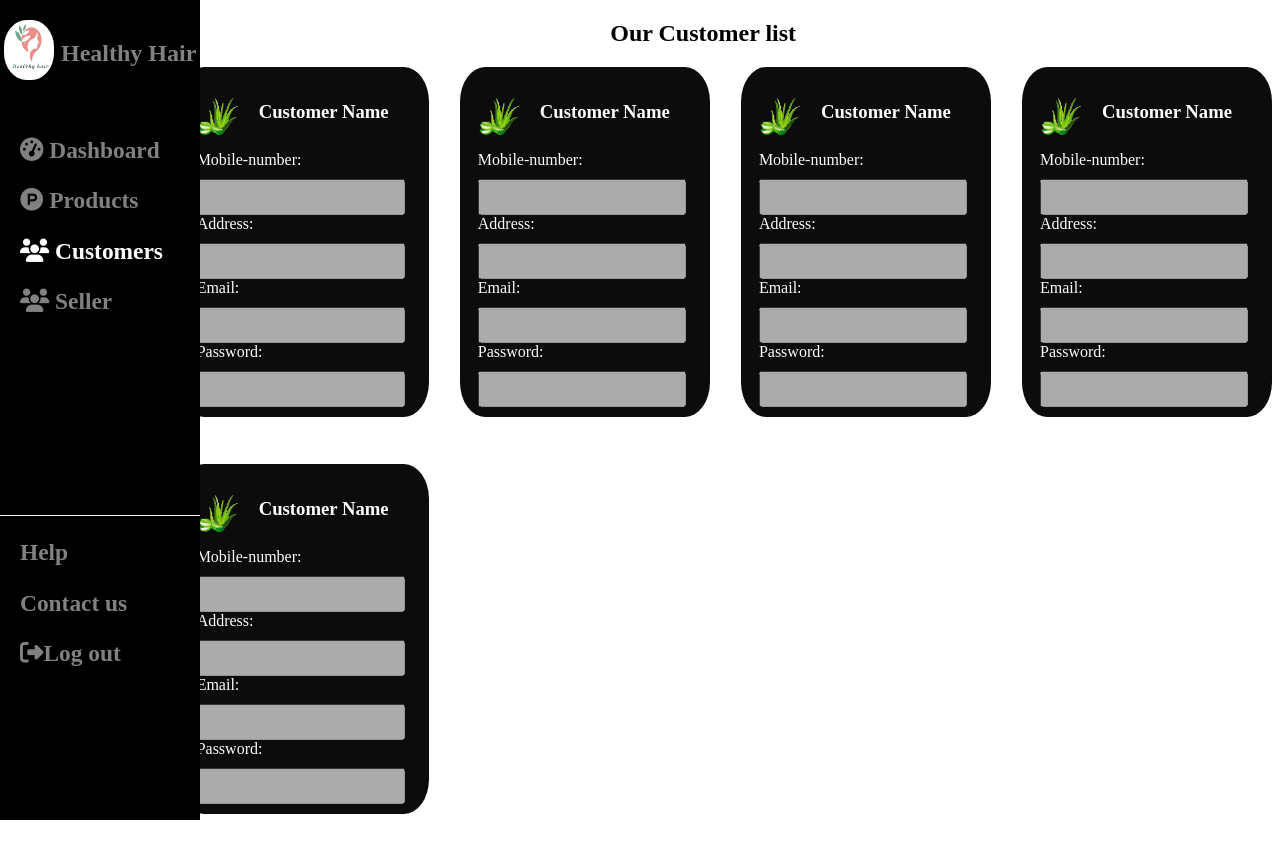
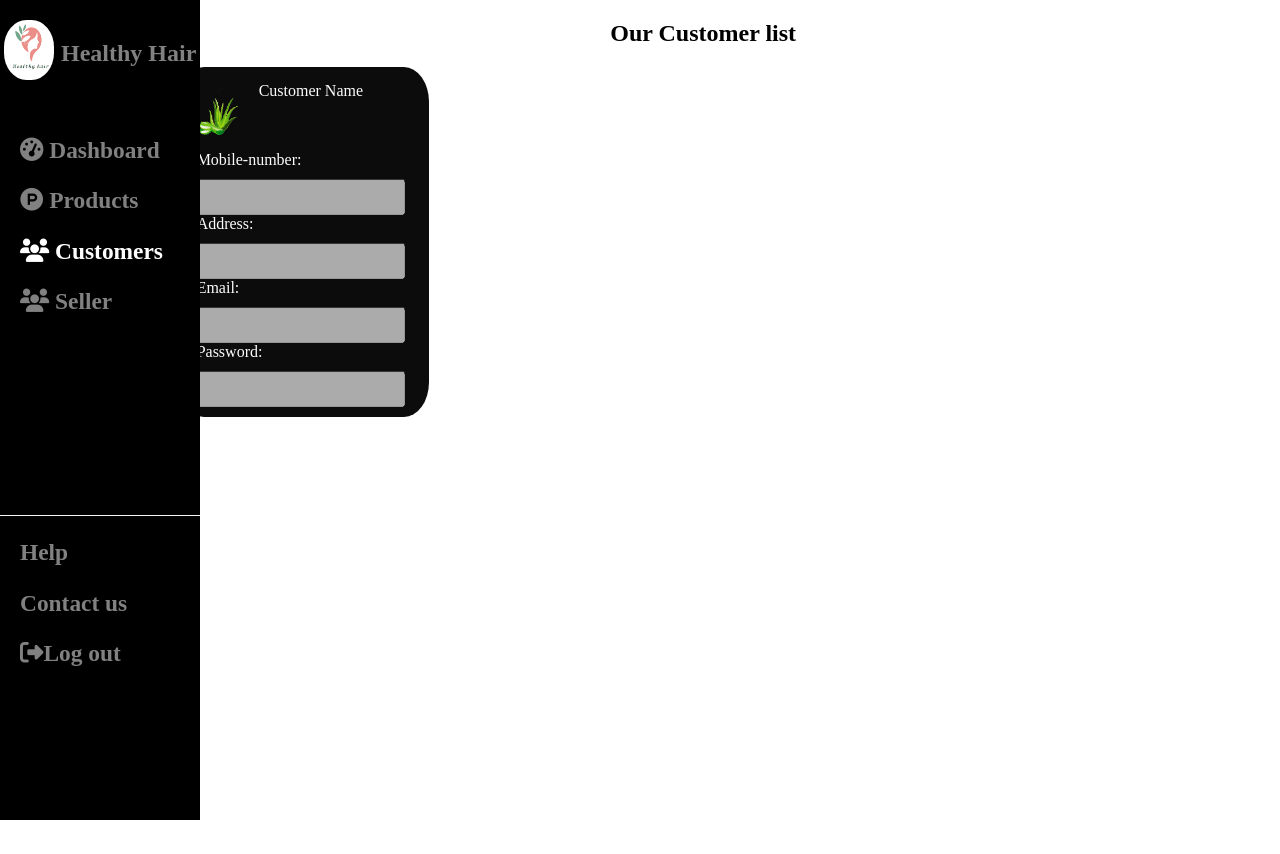
Before and after one commit to fssa-batch3/alsabana.sahubarali__web_project, a website: page Pages/customer.html in a window 1280 px wide. After the commit the page ends 800 px from the top, so only its background shows below. Drawn offline with Linux system fonts and the light colour scheme.

Commit message:
chore:update

```diff
--- a/Pages/customer.html
+++ b/Pages/customer.html
@@ -46,7 +46,7 @@
         >
       </div>
       <div>
-        <a href="#"
+        <a href="../Pages/seller.html"
           ><h3><i class="fa fa-users"></i> Seller</h3></a
         >
       </div>
@@ -68,7 +68,7 @@
       <h2>Our Customer list</h2>
     </div>
     <div class="whole">
-      <div class="whole_card">
+      <!-- <div class="whole_card">
         <div class="profile_name">
           <div>
             <img src="../assets/images/alovera.png" alt="image" />
@@ -89,95 +89,8 @@
           </label>
           <label>Password: <input type="password" disabled /> </label>
         </form>
-      </div>
-      <div class="whole_card">
-        <div class="profile_name">
-          <div>
-            <img src="../assets/images/alovera.png" alt="image" />
-          </div>
-          <div class="cus_name">
-            <h3>Customer Name</h3>
-          </div>
-        </div>
-        <form>
-          <label>Mobile-number: <input type="number" disabled /> </label>
-          <label
-            >Address:
-            <input type="text" disabled />
-          </label>
-          <label>
-            Email:
-            <input type="email" disabled />
-          </label>
-          <label>Password: <input type="password" disabled /> </label>
-        </form>
-      </div>
-      <div class="whole_card">
-        <div class="profile_name">
-          <div>
-            <img src="../assets/images/alovera.png" alt="image" />
-          </div>
-          <div class="cus_name">
-            <h3>Customer Name</h3>
-          </div>
-        </div>
-        <form>
-          <label>Mobile-number: <input type="number" disabled /> </label>
-          <label
-            >Address:
-            <input type="text" disabled />
-          </label>
-          <label>
-            Email:
-            <input type="email" disabled />
-          </label>
-          <label>Password: <input type="password" disabled /> </label>
-        </form>
-      </div>
-      <div class="whole_card">
-        <div class="profile_name">
-          <div>
-            <img src="../assets/images/alovera.png" alt="image" />
-          </div>
-          <div class="cus_name">
-            <h3>Customer Name</h3>
-          </div>
-        </div>
-        <form>
-          <label>Mobile-number: <input type="number" disabled /> </label>
-          <label
-            >Address:
-            <input type="text" disabled />
-          </label>
-          <label>
-            Email:
-            <input type="email" disabled />
-          </label>
-          <label>Password: <input type="password" disabled /> </label>
-        </form>
-      </div>
-      <div class="whole_card">
-        <div class="profile_name">
-          <div>
-            <img src="../assets/images/alovera.png" alt="image" />
-          </div>
-          <div class="cus_name">
-            <h3>Customer Name</h3>
-          </div>
-        </div>
-        <form>
-          <label>Mobile-number: <input type="number" disabled /> </label>
-          <label
-            >Address:
-            <input type="text" disabled />
-          </label>
-          <label>
-            Email:
-            <input type="email" disabled />
-          </label>
-          <label>Password: <input type="password" disabled /> </label>
-        </form>
-      </div>
+      </div> -->
     </div>
+    <script src="../assets/js/customer.js"></script>
   </body>
 </html>
--- /dev/null
+++ b/assets/js/customer.js
@@ -0,0 +1,30 @@
+let div_card = document.createElement("div");
+div_card.setAttribute("class", "whole_card");
+let div_card1 = document.createElement("div");
+div_card1.setAttribute("class", "profile_name");
+div_card.append(div_card1);
+let div_card2 = document.createElement("div");
+div_card1.append(div_card2);
+let image_card = document.createElement("img");
+image_card.setAttribute("src", "../assets/images/alovera.png");
+image_card.setAttribute("alt", "image");
+div_card2.append(image_card);
+let div_card3 = document.createElement("div");
+div_card3.setAttribute("class", "cus_name");
+div_card3.innerText = "Customer Name";
+div_card1.append(div_card3);
+let form = document.createElement("form");
+form.innerHTML = `<label>Mobile-number: <input type="number" disabled /> </label>
+<label
+  >Address:
+  <input type="text" disabled />
+</label>
+<label>
+  Email:
+  <input type="email" disabled />
+</label>
+<label>Password: <input type="password" disabled /> </label>`;
+div_card.append(form);
+let insert_div = document.querySelector(".whole");
+insert_div.append(div_card);
+console.log(div_card);
```
Also changed, not shown: Pages/Product.html (+0 -33 lines), Pages/adPanel.html (+1 -1 lines), Pages/product2.html (+0 -43 lines), Pages/seller.html (+3 -1 lines), Pages/upPro.html (+1 -0 lines), assets/js/script.js (+7 -0 lines), index.html (+5 -5 lines).
